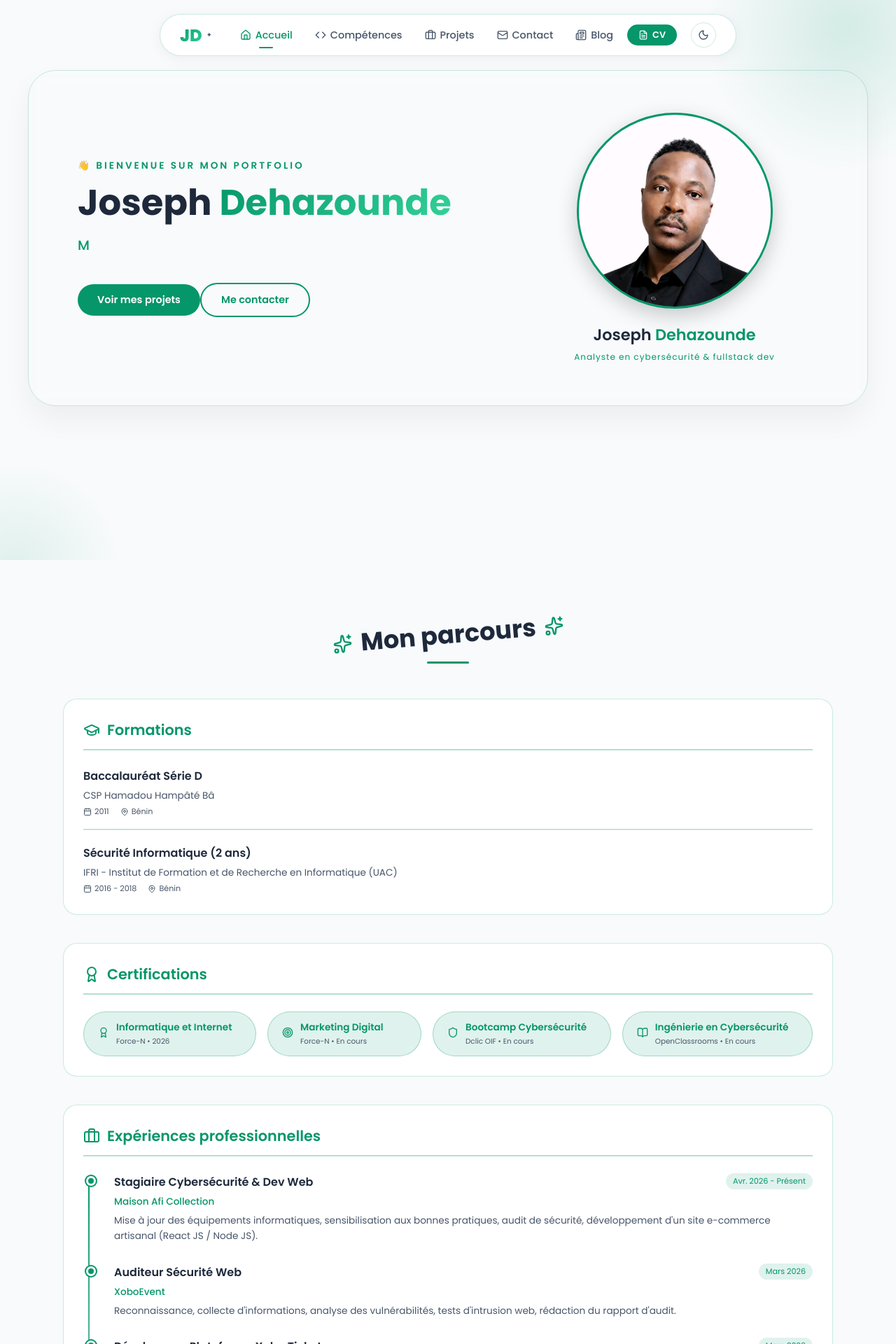
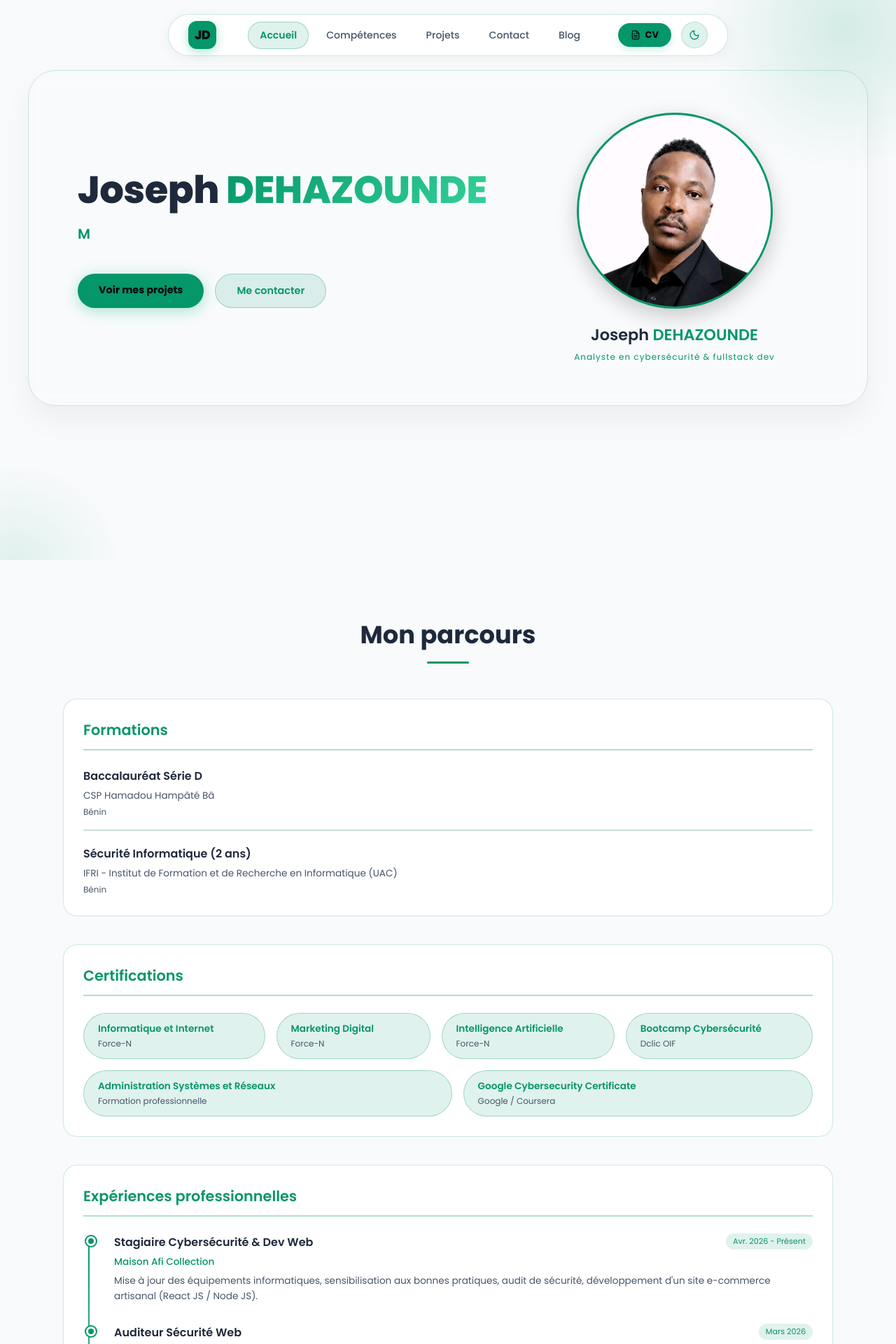
Before and after one commit to johaoooo/portfolio-frontend, a React (Vite) app: page / in a window 1280 px wide. Shown: the top 1920 px of the page at 70% size. Built offline with nearby package versions, Linux system fonts and the light colour scheme.

Commit message:
Update portfolio: certifications, icons cleanup, DEHAZOUNDE casing, new project Saveurs d'Agojiés, logo & navbar redesign

```diff
--- a/src/components/About.jsx
+++ b/src/components/About.jsx
@@ -23,10 +23,12 @@ export default function About() {
   ]
 
   const certifications = [
-    { name: "Informatique et Internet", issuer: "Force-N", year: "2026", status: "Obtenue", icon: <Award size={16} /> },
-    { name: "Marketing Digital", issuer: "Force-N", year: "En cours", status: "En cours", icon: <Target size={16} /> },
-    { name: "Bootcamp Cybersécurité", issuer: "Dclic OIF", year: "En cours", status: "En cours", icon: <Shield size={16} /> },
-    { name: "Ingénierie en Cybersécurité", issuer: "OpenClassrooms", year: "En cours", status: "En cours", icon: <BookOpen size={16} /> }
+    { name: "Informatique et Internet", issuer: "Force-N", status: "Obtenue", icon: <Award size={16} /> },
+    { name: "Marketing Digital", issuer: "Force-N", status: "Obtenue", icon: <Target size={16} /> },
+    { name: "Intelligence Artificielle", issuer: "Force-N", status: "Obtenue", icon: <Cpu size={16} /> },
+    { name: "Bootcamp Cybersécurité", issuer: "Dclic OIF", status: "En cours", icon: <Shield size={16} /> },
+    { name: "Administration Systèmes et Réseaux", issuer: "Formation professionnelle", status: "En cours", icon: <Wrench size={16} /> },
+    { name: "Google Cybersecurity Certificate", issuer: "Google / Coursera", status: "En cours", icon: <Shield size={16} /> }
   ]
 
   const experiences = [
@@ -83,12 +85,6 @@ export default function About() {
           viewport={{ once: true }}
           style={{ textAlign: 'center', marginBottom: '50px' }}
         >
-          <motion.div
-            animate={{ rotate: [0, 5, -5, 0] }}
-            transition={{ duration: 4, repeat: Infinity, ease: "easeInOut" }}
-            style={{ display: 'inline-flex', alignItems: 'center', gap: '12px' }}
-          >
-            <Sparkles size={28} style={{ color: t.text.accent }} />
           <h2 style={{
             color: t.text.primary,
             fontSize: 'clamp(1.8rem, 4vw, 2.2rem)',
@@ -98,8 +94,6 @@ export default function About() {
           }}>
             Mon parcours
           </h2>
-            <Sparkles size={28} style={{ color: t.text.accent }} />
-          </motion.div>
           <motion.div
             initial={{ width: 0 }}
             whileInView={{ width: '60px' }}
@@ -134,9 +128,6 @@ export default function About() {
             }}
           >
             <h3 style={{
-              display: 'flex',
-              alignItems: 'center',
-              gap: '10px',
               color: t.text.accent,
               fontSize: '1.3rem',
               fontWeight: 600,
@@ -144,7 +135,6 @@ export default function About() {
               paddingBottom: '12px',
               borderBottom: `2px solid ${t.border.accent}`
             }}>
-              <GraduationCap size={24} />
               Formations
             </h3>
             <div style={{ display: 'flex', flexDirection: 'column', gap: '20px' }}>
@@ -152,9 +142,8 @@ export default function About() {
                 <div key={i}>
                   <h4 style={{ color: t.text.primary, fontSize: '1rem', fontWeight: 600, marginBottom: '6px' }}>{f.title}</h4>
                   <p style={{ color: t.text.secondary, fontSize: '0.85rem', marginBottom: '4px' }}>{f.institution}</p>
-                  <div style={{ display: 'flex', gap: '16px', fontSize: '0.7rem', color: t.text.secondary }}>
-                    <span style={{ display: 'flex', alignItems: 'center', gap: '4px' }}><Calendar size={12} /> {f.period}</span>
-                    <span style={{ display: 'flex', alignItems: 'center', gap: '4px' }}><MapPin size={12} /> {f.location}</span>
+                  <div style={{ fontSize: '0.75rem', color: t.text.secondary }}>
+                    <span>{f.location}</span>
                   </div>
                   {i < formations.length - 1 && <hr style={{ margin: '16px 0 0', borderColor: t.border.default }} />}
                 </div>
@@ -176,9 +165,6 @@ export default function About() {
             }}
           >
             <h3 style={{
-              display: 'flex',
-              alignItems: 'center',
-              gap: '10px',
               color: t.text.accent,
               fontSize: '1.3rem',
               fontWeight: 600,
@@ -186,7 +172,6 @@ export default function About() {
               paddingBottom: '12px',
               borderBottom: `2px solid ${t.border.accent}`
             }}>
-              <Award size={24} />
               Certifications
             </h3>
             <div style={{ display: 'flex', flexWrap: 'wrap', gap: '16px' }}>
@@ -199,18 +184,12 @@ export default function About() {
                     borderRadius: '40px',
                     padding: '12px 20px',
                     flex: '1 1 auto',
-                    minWidth: '220px',
-                    display: 'flex',
-                    alignItems: 'center',
-                    gap: '10px'
+                    minWidth: '220px'
                   }}
                 >
-                  <div style={{ color: t.text.accent }}>{cert.icon}</div>
-                  <div style={{ flex: 1 }}>
                   <div style={{ fontWeight: 600, color: t.text.accent, fontSize: '0.85rem' }}>{cert.name}</div>
-                    <div style={{ fontSize: '0.65rem', color: t.text.secondary, marginTop: '2px' }}>
-                      {cert.issuer} • {cert.year}
-                    </div>
+                  <div style={{ fontSize: '0.75rem', color: t.text.secondary, marginTop: '2px' }}>
+                    {cert.issuer}
                   </div>
                 </div>
               ))}
@@ -231,9 +210,6 @@ export default function About() {
             }}
           >
             <h3 style={{
-              display: 'flex',
-              alignItems: 'center',
-              gap: '10px',
               color: t.text.accent,
               fontSize: '1.3rem',
               fontWeight: 600,
@@ -241,7 +217,6 @@ export default function About() {
               paddingBottom: '12px',
               borderBottom: `2px solid ${t.border.accent}`
             }}>
-              <Briefcase size={24} />
               Expériences professionnelles
             </h3>
             <div style={{ position: 'relative', paddingLeft: '24px' }}>
--- a/src/components/Contact.jsx
+++ b/src/components/Contact.jsx
@@ -64,12 +64,6 @@ export default function Contact() {
           viewport={{ once: true }}
           style={{ textAlign: 'center', marginBottom: '50px' }}
         >
-          <motion.div
-            animate={{ rotate: [0, 5, -5, 0] }}
-            transition={{ duration: 4, repeat: Infinity, ease: "easeInOut" }}
-            style={{ display: 'inline-flex', alignItems: 'center', gap: '12px' }}
-          >
-            <MessageCircle size={28} style={{ color: t.text.accent }} />
           <h2 style={{
             color: t.text.primary,
             fontSize: 'clamp(1.8rem, 4vw, 2.2rem)',
@@ -79,13 +73,6 @@ export default function Contact() {
           }}>
             Contact
           </h2>
-            <motion.div
-              animate={{ rotate: [0, 360] }}
-              transition={{ duration: 8, repeat: Infinity, ease: "linear" }}
-            >
-              <Sparkles size={28} style={{ color: t.text.accent }} />
-            </motion.div>
-          </motion.div>
           <motion.div
             initial={{ width: 0 }}
             whileInView={{ width: '60px' }}
--- a/src/components/Hero.jsx
+++ b/src/components/Hero.jsx
@@ -111,27 +111,13 @@ export default function Hero() {
             className="hero-left"
             style={{ textAlign: 'left' }}
           >
-            <motion.p
-              initial={{ opacity: 0, y: -10 }}
-              animate={{ opacity: 1, y: 0 }}
-              transition={{ delay: 0.1 }}
-              style={{
-                color: t.text.accent,
-                fontSize: '0.85rem',
-                fontWeight: 600,
-                letterSpacing: '3px',
-                textTransform: 'uppercase',
-                marginBottom: '12px'
-              }}
-            >
-              👋 Bienvenue sur mon portfolio
-            </motion.p>
             <h1 style={{
               color: t.text.primary,
-              fontSize: 'clamp(2.2rem, 5vw, 3.2rem)',
-              fontWeight: 700,
-              lineHeight: 1.2,
-              marginBottom: '16px'
+              fontSize: 'clamp(2.2rem, 5vw, 3.4rem)',
+              fontWeight: 800,
+              lineHeight: 1.15,
+              marginBottom: '16px',
+              letterSpacing: '-0.5px'
             }}>
               Joseph{' '}
               <span style={{
@@ -140,14 +126,14 @@ export default function Hero() {
                 WebkitTextFillColor: 'transparent',
                 backgroundClip: 'text'
               }}>
-                Dehazounde
+                DEHAZOUNDE
               </span>
             </h1>
             <div style={{
               color: t.text.secondary,
-              fontSize: 'clamp(1rem, 2vw, 1.2rem)',
+              fontSize: 'clamp(1rem, 2vw, 1.25rem)',
               fontWeight: 400,
-              marginBottom: '30px',
+              marginBottom: '32px',
               minHeight: '2em'
             }}>
               <span style={{
@@ -155,7 +141,7 @@ export default function Hero() {
                 display: 'inline-block',
                 minWidth: '280px',
                 textAlign: 'left',
-                fontWeight: 500
+                fontWeight: 600
               }} className="dynamic-text">
                 {currentText}
                 <span style={{
@@ -170,23 +156,24 @@ export default function Hero() {
               </span>
             </div>
 
-            <div className="hero-buttons">
+            <div className="hero-buttons" style={{ display: 'flex', gap: '16px', flexWrap: 'wrap' }}>
               <ScrollLink
                 to="projects"
                 smooth duration={500}
                 offset={-70}
                 className="hero-btn"
                 style={{
-                  background: t.text.accent,
-                  color: darkMode ? '#05080F' : '#fff',
-                  padding: '12px 28px',
+                  background: `linear-gradient(135deg, ${t.text.accent}, #059669)`,
+                  color: '#05080F',
+                  padding: '13px 30px',
                   borderRadius: '40px',
                   textDecoration: 'none',
                   fontSize: '0.9rem',
-                  fontWeight: 600,
+                  fontWeight: 700,
                   cursor: 'pointer',
                   display: 'inline-block',
-                  transition: 'opacity 0.2s'
+                  transition: 'transform 0.2s, box-shadow 0.2s',
+                  boxShadow: '0 4px 20px rgba(16, 185, 129, 0.35)'
                 }}
               >
                 Voir mes projets
@@ -197,10 +184,10 @@ export default function Hero() {
                 offset={-70}
                 className="hero-btn"
                 style={{
-                  background: 'transparent',
-                  border: `2px solid ${t.text.accent}`,
+                  background: t.badge.bg,
+                  border: `1px solid ${t.border.accent}`,
                   color: t.text.accent,
-                  padding: '12px 28px',
+                  padding: '13px 30px',
                   borderRadius: '40px',
                   textDecoration: 'none',
                   fontSize: '0.9rem',
@@ -238,7 +225,7 @@ export default function Hero() {
                 fontWeight: 600,
                 marginBottom: '6px'
               }}>
-                Joseph <span style={{ color: t.text.accent }}>Dehazounde</span>
+                Joseph <span style={{ color: t.text.accent }}>DEHAZOUNDE</span>
               </h2>
               <p style={{
                 color: t.text.accent,
--- a/src/components/Navbar.jsx
+++ b/src/components/Navbar.jsx
@@ -69,11 +69,11 @@ export default function Navbar() {
   }, [isHomePage, navigate, handleScroll])
 
   const menuItems = [
-    { name: 'Accueil', to: '/', icon: <Home size={16} />, isScroll: true, scrollTo: 'hero' },
-    { name: 'Compétences', to: '/', icon: <Code size={16} />, isScroll: true, scrollTo: 'skills' },
-    { name: 'Projets', to: '/', icon: <Briefcase size={16} />, isScroll: true, scrollTo: 'projects' },
-    { name: 'Contact', to: '/', icon: <Mail size={16} />, isScroll: true, scrollTo: 'contact' },
-    { name: 'Blog', to: '/blog', icon: <Newspaper size={16} />, isScroll: false, scrollTo: null }
+    { name: 'Accueil', to: '/', isScroll: true, scrollTo: 'hero' },
+    { name: 'Compétences', to: '/', isScroll: true, scrollTo: 'skills' },
+    { name: 'Projets', to: '/', isScroll: true, scrollTo: 'projects' },
+    { name: 'Contact', to: '/', isScroll: true, scrollTo: 'contact' },
+    { name: 'Blog', to: '/blog', isScroll: false, scrollTo: null }
   ]
 
   const isActive = (item) => {
@@ -107,83 +107,94 @@ export default function Navbar() {
         transition: 'background 0.3s, border-color 0.3s',
         boxShadow: darkMode ? '0 4px 20px rgba(0,0,0,0.3)' : '0 4px 20px rgba(0,0,0,0.05)'
       }}>
-        {/* Logo avec effet gradient */}
-        <RouterLink to="/" style={{
-          fontWeight: 800, fontSize: '1.5rem',
+        {/* Logo Monogramme moderne JD uniquement */}
+        <RouterLink to="/" aria-label="Accueil" style={{
           cursor: 'pointer', textDecoration: 'none',
-          display: 'flex', alignItems: 'center', gap: '6px',
-          marginRight: '40px'
+          display: 'flex', alignItems: 'center',
+          marginRight: '24px'
         }}>
-          <span style={{
-            background: `linear-gradient(135deg, ${t.text.accent}, #34D399)`,
-            WebkitBackgroundClip: 'text',
-            WebkitTextFillColor: 'transparent',
-            backgroundClip: 'text'
-          }}>
+          <div style={{
+            width: '40px', height: '40px',
+            borderRadius: '12px',
+            background: `linear-gradient(135deg, ${t.text.accent}, #059669)`,
+            display: 'flex', alignItems: 'center', justifyContent: 'center',
+            color: '#05080F', fontWeight: 900, fontSize: '1.1rem',
+            letterSpacing: '-0.5px',
+            boxShadow: '0 4px 14px rgba(16, 185, 129, 0.35)',
+            transition: 'transform 0.2s ease, box-shadow 0.2s ease'
+          }}
+          onMouseEnter={e => {
+            e.currentTarget.style.transform = 'scale(1.05)'
+            e.currentTarget.style.boxShadow = '0 6px 20px rgba(16, 185, 129, 0.5)'
+          }}
+          onMouseLeave={e => {
+            e.currentTarget.style.transform = 'scale(1)'
+            e.currentTarget.style.boxShadow = '0 4px 14px rgba(16, 185, 129, 0.35)'
+          }}
+          >
             JD
-          </span>
-          <span style={{ color: t.text.secondary, fontSize: '0.6rem', fontWeight: 300 }}>✦</span>
+          </div>
         </RouterLink>
 
         <div className="nav-links" style={{
-          display: 'flex', gap: '32px', alignItems: 'center',
+          display: 'flex', gap: '8px', alignItems: 'center',
           flex: 1,
           justifyContent: 'center'
         }}>
-          {menuItems.map(item => (
+          {menuItems.map(item => {
+            const active = isActive(item)
+            return (
               <span
                 key={item.name}
                 onClick={() => handleNavClick(item)}
-              className={`nav-link hover:!text-emerald-500 dark:hover:!text-emerald-400`}
                 style={{
-                color: isActive(item) ? t.text.accent : t.text.secondary,
-                fontSize: '0.9rem',
+                  color: active ? t.text.accent : t.text.secondary,
+                  background: active ? t.badge.bg : 'transparent',
+                  fontSize: '0.88rem',
                   cursor: 'pointer',
-                fontWeight: 500,
-                display: 'flex',
-                alignItems: 'center',
-                gap: '6px',
-                transition: 'all 0.2s ease',
-                position: 'relative'
+                  fontWeight: active ? 600 : 500,
+                  padding: '8px 16px',
+                  borderRadius: '30px',
+                  transition: 'all 0.25s ease',
+                  border: active ? `1px solid ${t.border.accent}` : '1px solid transparent'
                 }}
               >
-              {item.icon}
                 {item.name}
-              {isActive(item) && (
-                <span className="hidden md:block" style={{
-                  position: 'absolute', bottom: '-8px',
-                  left: '50%', transform: 'translateX(-50%)',
-                  width: '20px', height: '2px',
-                  background: t.text.accent, borderRadius: '2px'
-                }} />
-              )}
               </span>
-          ))}
+            )
+          })}
         </div>
 
-        <div style={{ display: 'flex', alignItems: 'center', gap: '20px', marginLeft: '20px' }}>
+        <div style={{ display: 'flex', alignItems: 'center', gap: '14px', marginLeft: '16px' }}>
           <a
             href="/CV_DEHAZOUNDE_Joseph-vf.pdf"
             download
             style={{
               display: 'flex', alignItems: 'center', gap: '6px',
-              background: t.text.accent,
-              color: darkMode ? '#05080F' : '#fff',
-              padding: '6px 16px', borderRadius: '40px',
-              textDecoration: 'none', fontSize: '0.8rem',
-              fontWeight: 600, transition: 'opacity 0.2s'
+              background: `linear-gradient(135deg, ${t.text.accent}, #059669)`,
+              color: '#05080F',
+              padding: '7px 18px', borderRadius: '40px',
+              textDecoration: 'none', fontSize: '0.82rem',
+              fontWeight: 700, transition: 'transform 0.2s, box-shadow 0.2s',
+              boxShadow: '0 4px 12px rgba(16, 185, 129, 0.2)'
             }}
-            onMouseEnter={e => e.currentTarget.style.opacity = '0.85'}
-            onMouseLeave={e => e.currentTarget.style.opacity = '1'}
+            onMouseEnter={e => {
+              e.currentTarget.style.transform = 'translateY(-1px)'
+              e.currentTarget.style.boxShadow = '0 6px 16px rgba(16, 185, 129, 0.35)'
+            }}
+            onMouseLeave={e => {
+              e.currentTarget.style.transform = 'translateY(0)'
+              e.currentTarget.style.boxShadow = '0 4px 12px rgba(16, 185, 129, 0.2)'
+            }}
           >
             <FileText size={14} /> CV
           </a>
 
           <button style={{
-            background: 'none', border: `1px solid ${t.border.default}`,
-            color: t.text.secondary, borderRadius: '50%',
-            width: 36, height: 36, cursor: 'pointer',
-            transition: 'border-color 0.2s, color 0.2s',
+            background: t.badge.bg, border: `1px solid ${t.border.default}`,
+            color: t.text.accent, borderRadius: '50%',
+            width: 38, height: 38, cursor: 'pointer',
+            transition: 'all 0.2s',
             display: 'flex', alignItems: 'center', justifyContent: 'center'
           }} onClick={() => setDarkMode(!darkMode)} aria-label="Changer de thème">
             {darkMode ? <Sun size={16} /> : <Moon size={16} />}
@@ -226,7 +237,6 @@ export default function Navbar() {
                 background: isActive(item) ? t.badge.bg : 'transparent'
               }}
             >
-              {item.icon}
               {item.name}
             </span>
           ))}
--- a/src/components/Projects.jsx
+++ b/src/components/Projects.jsx
@@ -23,6 +23,13 @@ const PROJECTS = [
     description: 'Plateforme de mise en relation entre investisseurs et innovateurs',
     tech: ['Next.js', 'Django'],
     link: 'https://gold-platform-ecru.vercel.app/',
+    github: 'https://github.com/johaoooo'
+  },
+  {
+    title: 'Saveurs d\'Agojiés',
+    description: 'Plateforme culinaire et e-boutique de spécialités gastronomiques locales',
+    tech: ['React', 'Node.js'],
+    link: 'https://saveurs-d-agojies.vercel.app/',
     github: 'https://github.com/johaoooo'
   },
   {
@@ -62,12 +69,6 @@ export default function Projects() {
           viewport={{ once: true }}
           style={{ textAlign: 'center', marginBottom: '50px' }}
         >
-          <motion.div
-            animate={{ rotate: [0, 5, -5, 0] }}
-            transition={{ duration: 4, repeat: Infinity, ease: "easeInOut" }}
-            style={{ display: 'inline-flex', alignItems: 'center', gap: '12px' }}
-          >
-            <FolderGit2 size={28} style={{ color: t.text.accent }} />
           <h2 style={{
             color: t.text.primary,
             fontSize: 'clamp(1.8rem, 4vw, 2.2rem)',
@@ -77,8 +78,6 @@ export default function Projects() {
           }}>
             Projets
           </h2>
-            <Sparkles size={28} style={{ color: t.text.accent }} />
-          </motion.div>
           <motion.div
             initial={{ width: 0 }}
             whileInView={{ width: '60px' }}
```
Also changed, not shown: src/components/Certifications.jsx (+18 -19 lines), src/components/Skills.jsx (+1 -26 lines), src/data/certifications.js (+5 -5 lines), src/data/projects.js (+13 -0 lines). Lines whose indentation alone changed are shown as unchanged.
